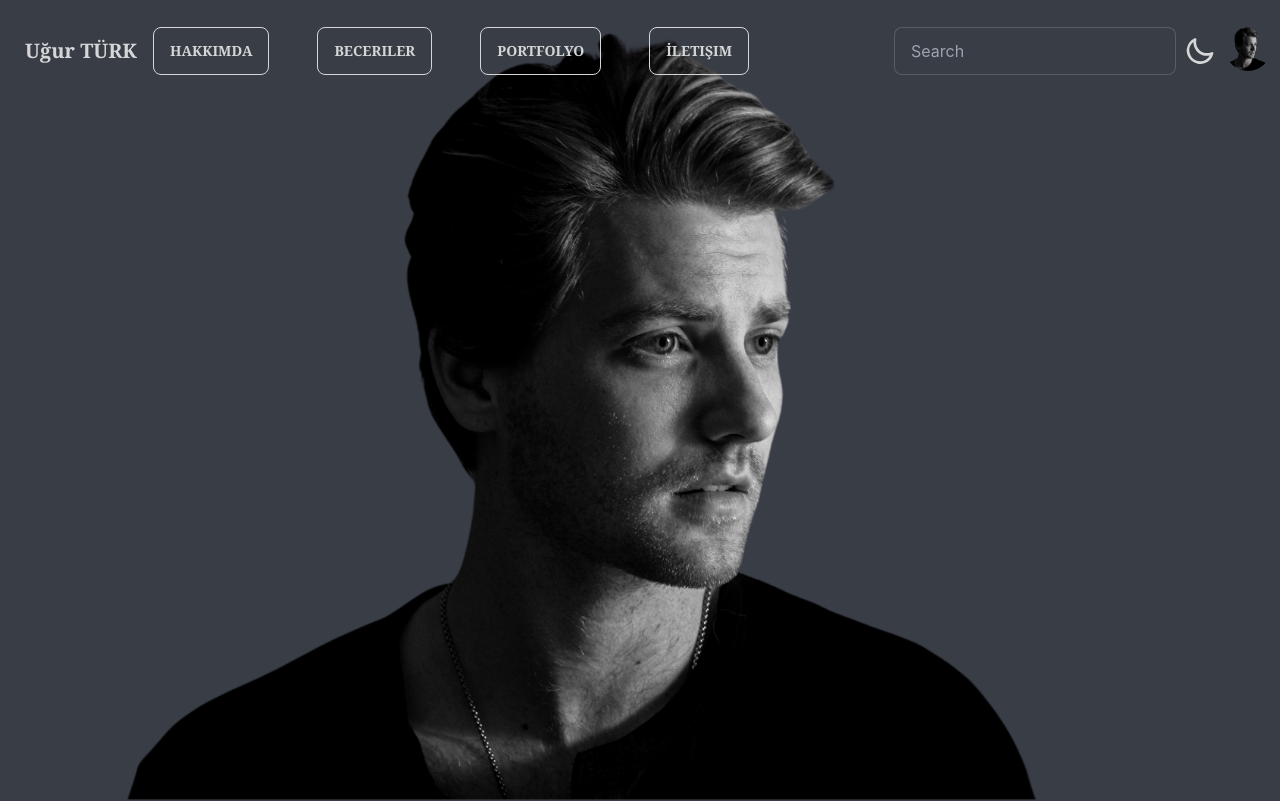
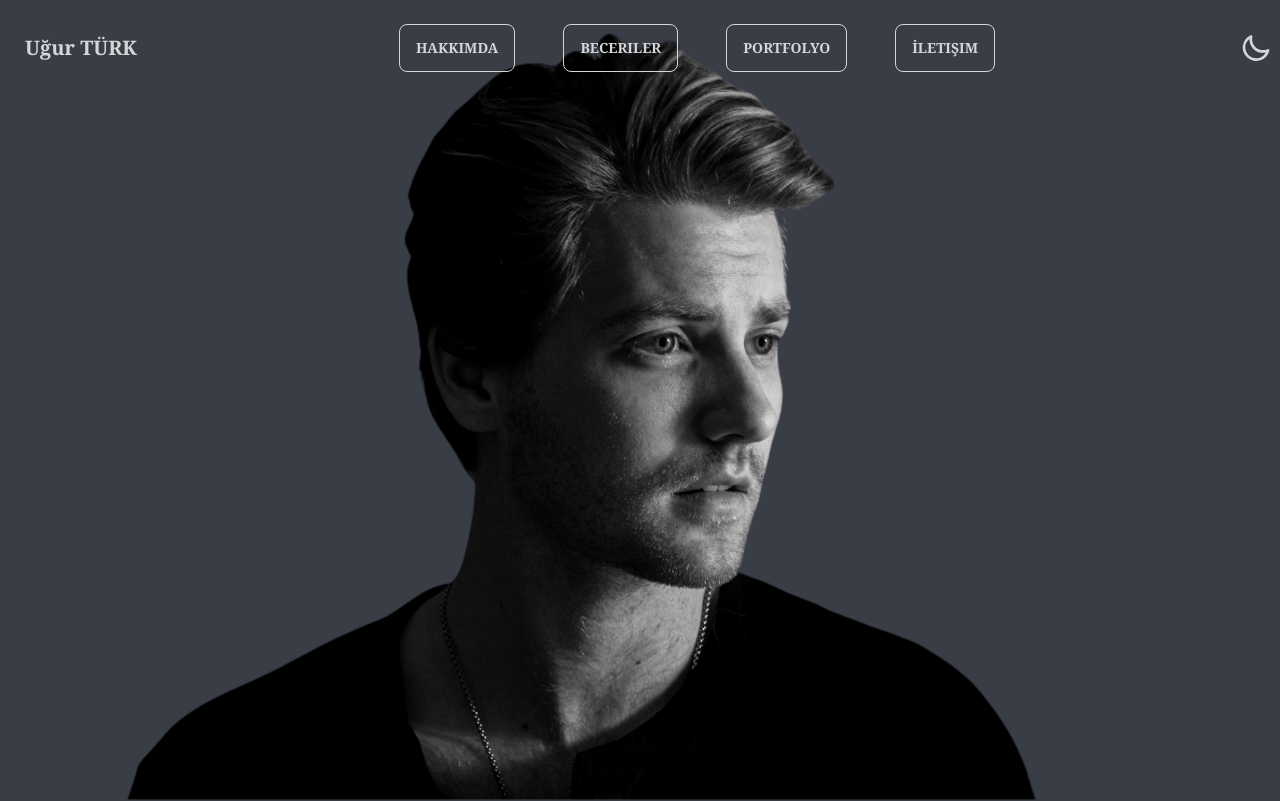
Before and after one commit to u9urturk/ugurturk, a React (Create React App) app: page / in a window 1280 px wide. Shown: the top 801 px of the page. Built offline with nearby package versions, Linux system fonts and the light colour scheme.

Commit message:
Reafactoring

```diff
--- a/src/components/Navbar.jsx
+++ b/src/components/Navbar.jsx
@@ -31,21 +31,21 @@ export default function Navbar() {
       console.log(scrollY)
     return (
         <div className={classNames({
-            "navbar bg-transparent transition-all hover:opacity-100 cursor-pointer  mt-4 fixed z-40":true,
+            "navbar bg-transparent transition-all flex items-center justify-between hover:opacity-100 cursor-pointer  mt-4 fixed z-40":true,
             "opacity-0":scrollY!=0,
 
         })}>
-            <div className="flex-1">
+            <div className="flex items-center justify-center">
                 <a className="btn btn-ghost normal-case font-serif text-xl">Uğur TÜRK</a>
             </div>
-            <div className='flex-auto font-serif gap-x-12'>
+            <div className='flex items-center justify-center font-serif gap-x-12'>
               <button onClick={() => scrollToSection("about")}  className='hover:scale-90 transition-all  btn btn-outline' href="">Hakkımda</button>
                 <button  className='hover:scale-90 transition-all  btn btn-outline' href="">Beceriler</button>
                 <button onClick={() => scrollToSection("portfolyo")} className='hover:scale-90 transition-all  btn btn-outline' href="">Portfolyo</button>
                 <button  className='hover:scale-90 transition-all  btn btn-outline' href="">İletişim</button>
             </div>
             <div className="flex-none gap-2">
-                <div className="form-control">
+                <div className="form-control hidden">
                     <input type="text" placeholder="Search" className="input input-bordered w-24 md:w-auto" />
                 </div>
                 <label className="swap swap-rotate">
@@ -60,7 +60,7 @@ export default function Navbar() {
                     <svg className="swap-off fill-current w-8 h-8" xmlns="http://www.w3.org/2000/svg" viewBox="0 0 24 24"><path d="M21.64,13a1,1,0,0,0-1.05-.14,8.05,8.05,0,0,1-3.37.73A8.15,8.15,0,0,1,9.08,5.49a8.59,8.59,0,0,1,.25-2A1,1,0,0,0,8,2.36,10.14,10.14,0,1,0,22,14.05,1,1,0,0,0,21.64,13Zm-9.5,6.69A8.14,8.14,0,0,1,7.08,5.22v.27A10.15,10.15,0,0,0,17.22,15.63a9.79,9.79,0,0,0,2.1-.22A8.11,8.11,0,0,1,12.14,19.73Z" /></svg>
 
                 </label>
-                <div className="dropdown  dropdown-end">
+                <div className="dropdown hidden  dropdown-end">
 
                     <label tabIndex={0} className="btn btn-ghost btn-circle avatar">
                         <div className="w-16 rounded-full">
```
